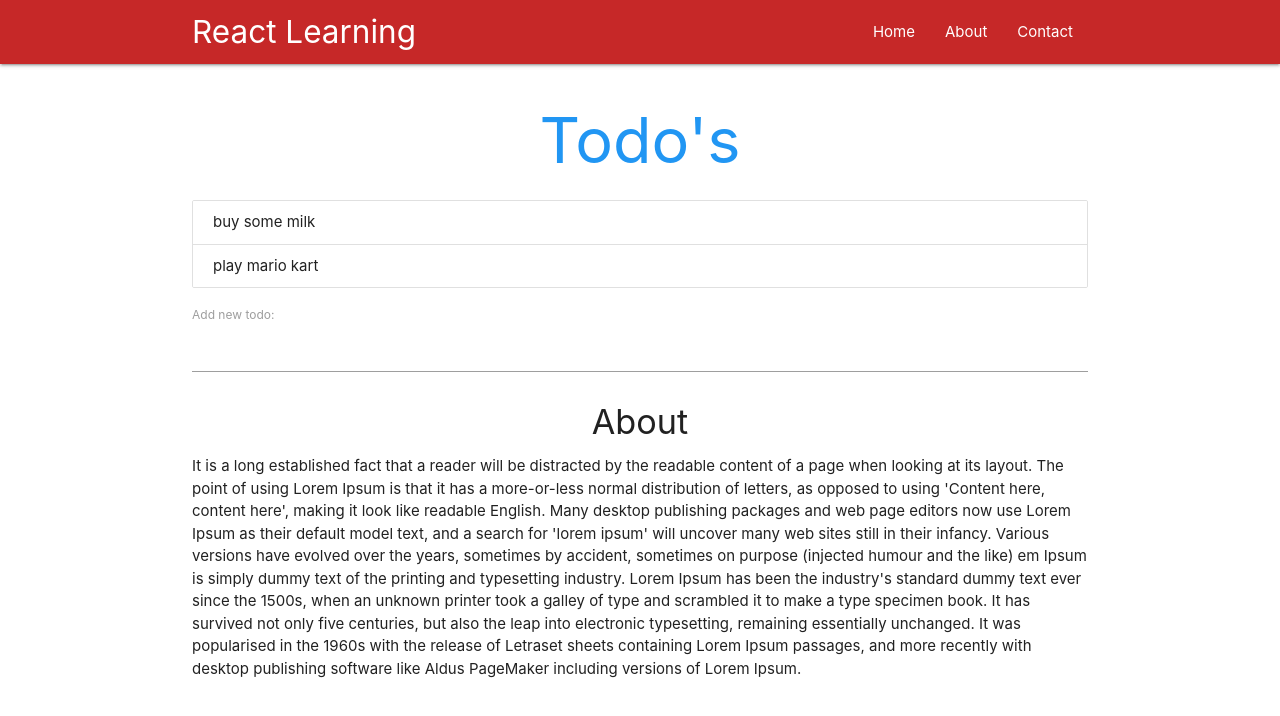
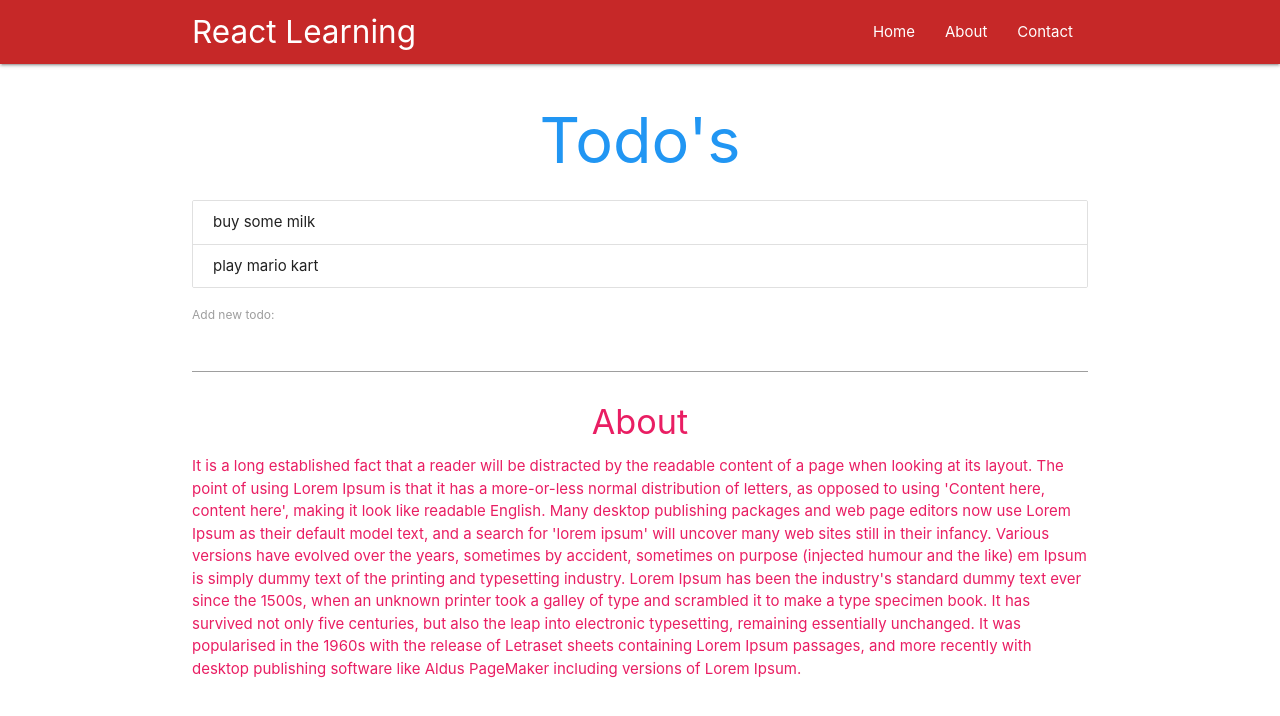
Before and after one commit to moshohel/Todoapp---React, a React (Create React App) app: page /about in a window 1280 px wide. Shown: the top 716 px of the page. Built offline with nearby package versions, Linux system fonts and the light colour scheme.

Commit message:
Higher Order component(function) Rainbow

```diff
--- a/src/Components/About.js
+++ b/src/Components/About.js
@@ -1,4 +1,5 @@
 import React from 'react'
+import Rainbow from '../hoc/Rainbow'
 
 const About = () => {
     return (
@@ -9,4 +10,4 @@ const About = () => {
     )
 }
 
-export default About
+export default Rainbow(About)
--- a/src/Components/Contact.js
+++ b/src/Components/Contact.js
@@ -1,6 +1,10 @@
 import React from 'react'
 
-const Contact = () => {
+const Contact = (props) => {
+    // Programmatic Redirects
+    // setTimeout(() => {
+    //     props.history.push('/about')
+    // }, 2000);
     return (
         <div className="container">
             <h4 className="center"> Contact </h4>
--- /dev/null
+++ b/src/hoc/Rainbow.js
@@ -0,0 +1,17 @@
+import React from 'react'
+
+const Rainbow = (WrappedComponent) => {
+
+    const colours = ['red', 'pink', 'orange', 'blue', 'green', 'yellow'];
+    const randomColour = colours[Math.floor(Math.random() * 5)];
+    const className = randomColour + '-text';
+
+    return (props) => (
+        <div className={className}>
+            <WrappedComponent {...props} />
+        </div>
+    )
+
+}
+
+export default Rainbow
```
Also changed, not shown: src/Components/Navbar.js (+8 -3 lines).
